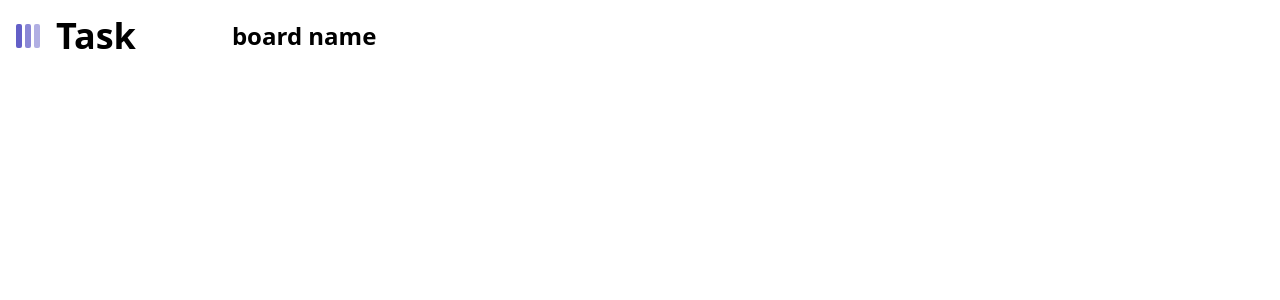
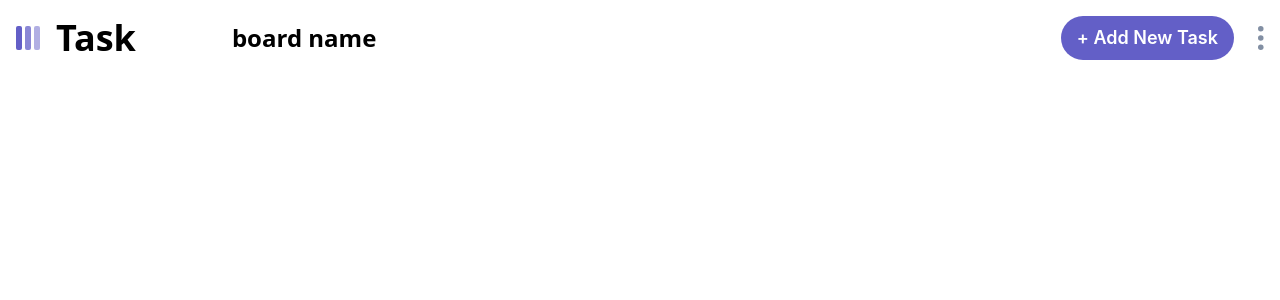
Before and after one commit to Danielseta/task-management-react, a React (Vite) app: page / in a window 1280 px wide. Shown: the top 300 px of the page. Built offline with nearby package versions, Linux system fonts and the light colour scheme.

Commit message:
configure redux

```diff
--- a/src/componets/Header.jsx
+++ b/src/componets/Header.jsx
@@ -1,7 +1,8 @@
 import React, { useState } from 'react'
 import logo from '../assets/logo-mobile.svg'
 import iconDown from "../assets/icon-chevron-down.svg";
-import iconUp from "../assets/icon-chevron-up.svg"
+import iconUp from "../assets/icon-chevron-up.svg";
+import elipsis from "../assets/icon-vertical-elipsis.svg";
 
 
 const Header = () => {
@@ -28,6 +29,19 @@ const Header = () => {
                 </div>
                </div>
 
+               {/** Right */}
+
+               <div className=' flex space-x-4 items-center md:space-x-6'>
+                <button className=' button'>
+                    + Add New Task
+                </button>
+
+                <button className=' button py-1 px-3 md:hidden'>
+                    +
+                </button>
+                <img src={elipsis} alt="elipsis" className=' cursor-pointer h-6' />
+               </div>
+
             </header>
     </div>
   )
--- a/src/index.css
+++ b/src/index.css
@@ -1,3 +1,20 @@
 @tailwind base;
 @tailwind components;
 @tailwind utilities;
+
+body {
+    margin: 0;
+    font-family: -apple-system, BlinkMacSystemFont,
+    'Segoe UI', 'Roboto', 'Oxygen',
+    'ubuntu', 'Cantarell', 'Fira Sans', 'Droid Sans',
+    'Helvelica Neue', sans-serif;
+    -webkit-font-smoothing: antialiased;
+    -moz-osx-font-smothing: grayscale;
+}
+
+@layer components {
+    .button {
+        @apply bg-[#635fc7] py-2 px-4 rounded-full
+        text-white text-lg font-semibold hover:opacity-80 duration-200
+    }
+}
```
Also changed, not shown: src/assets/icon-vertical-elipsis.svg (renamed from src/assets/icon-vertical-ellipsis.svg).
